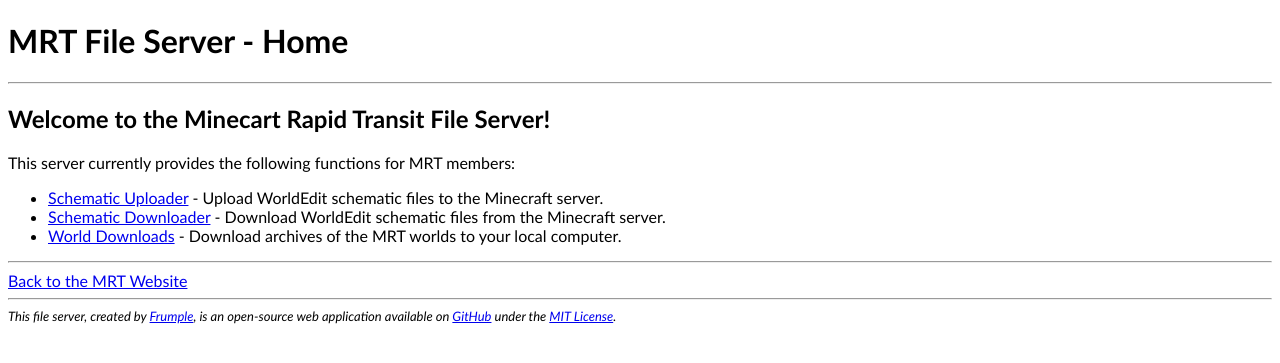
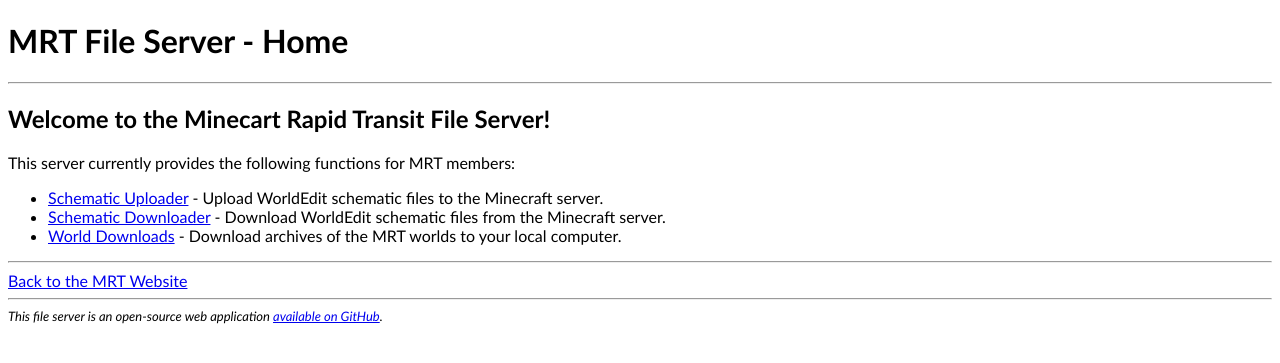
Before and after one commit to Frumple/mrt-file-server, a Flask app: page / in a window 1280 px wide. Shown: the top 363 px of the page. Run offline with Flask 2, Linux system fonts and the light colour scheme.

Commit message:
Simplify credits message with just a link to the github project.

```diff
--- a/mrt_file_server/templates/layout.html
+++ b/mrt_file_server/templates/layout.html
@@ -24,7 +24,7 @@
     {% if home %}
       <span><a href="https://www.minecartrapidtransit.net">Back to the MRT Website</a></span>
       <hr />
-      <div class="credits">This file server, created by <a href="https://github.com/Frumple">Frumple</a>, is an open-source web application available on <a href="https://github.com/Frumple/mrt-file-server">GitHub</a> under the <a href="https://opensource.org/licenses/MIT">MIT License</a>.</div>
+      <div class="credits">This file server is an open-source web application <a href="https://github.com/Frumple/mrt-file-server">available on GitHub</a>.</div>
     {% else %}
       <span><a href="{{ url_for('index') }}">Back to File Server Home</a></span>
     {% endif %}
```
